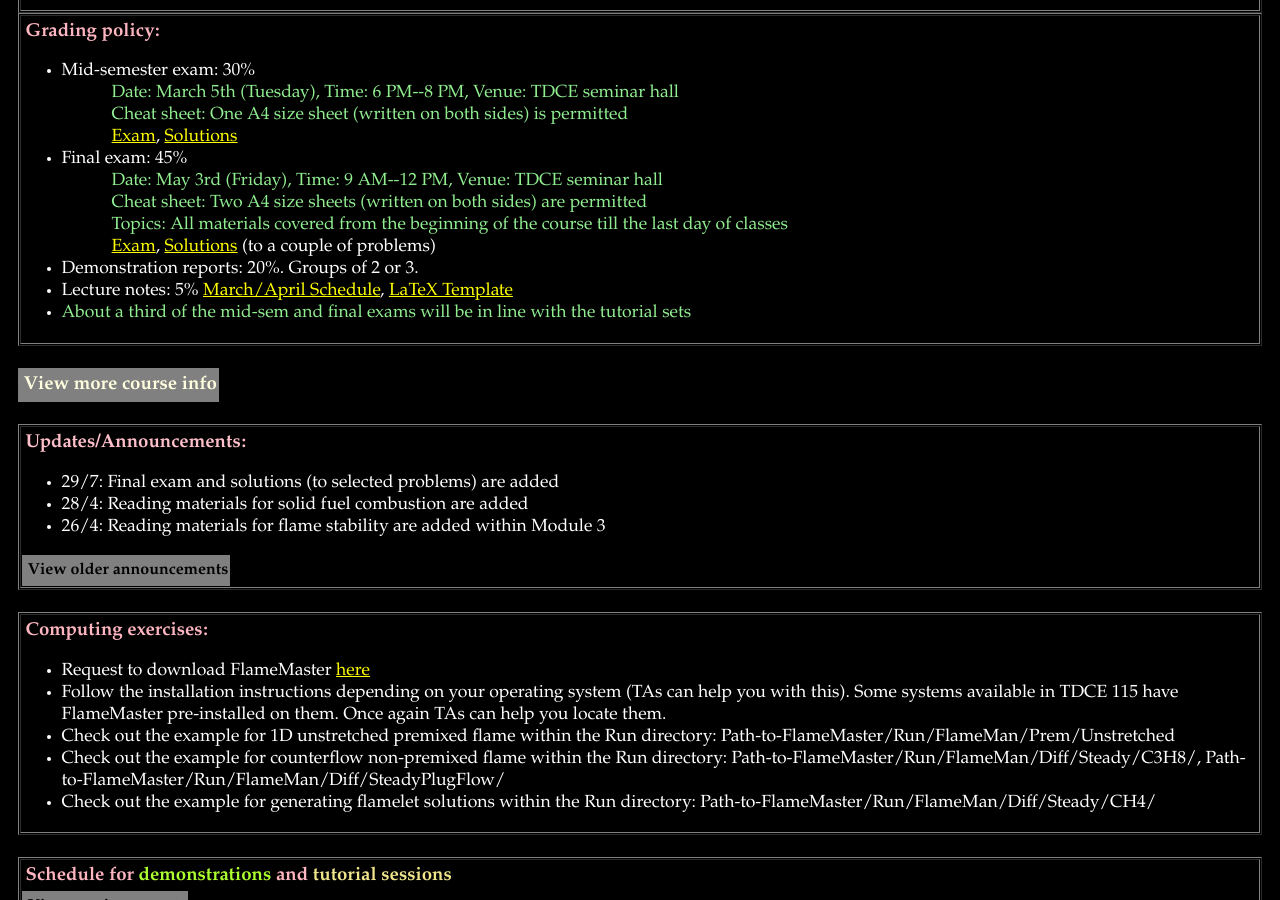
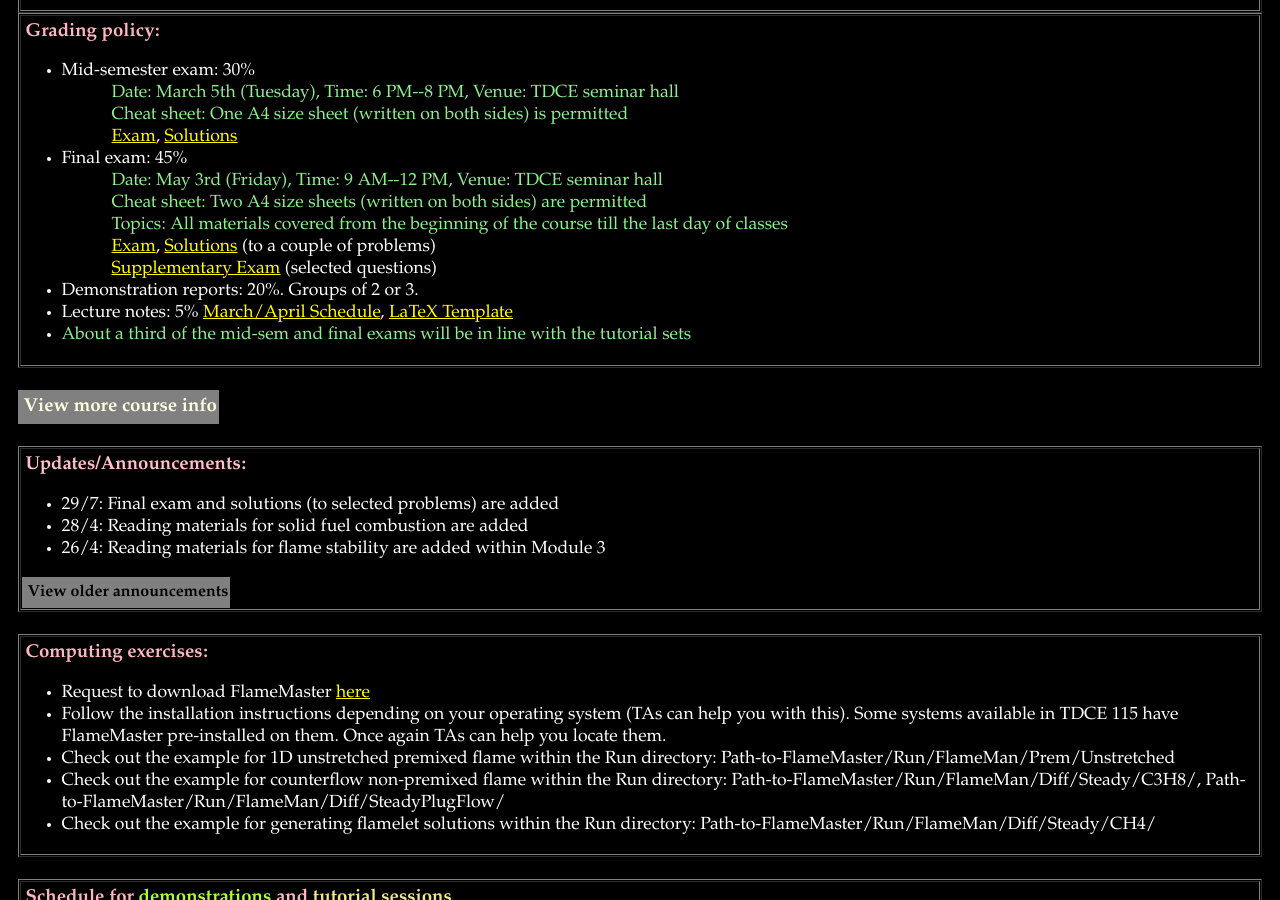
Before and after one commit to krithikasivaram/krithikasivaram.github.io, a Jekyll site: the page teaching/ME6166_Jan_May_2019.html, which Jekyll copies as it is, in a window 1280 px wide and 900 px high, scrolled down 401 px. Built offline with Jekyll 4.4.1, drawn with Linux system fonts in a browser that asks for light colours.

Commit message:
final exam me6166

```diff
--- a/teaching/ME6166_Jan_May_2019.html
+++ b/teaching/ME6166_Jan_May_2019.html
@@ -126,7 +126,7 @@ p
 		<p style="padding-left: 50px;"><font color="lightgreen">Cheat sheet: Two A4 size sheets (written on both sides) are permitted</font></p>
 		<p style="padding-left: 50px;"><font color="lightgreen">Topics: All materials covered from the beginning of the course till the last day of classes</font></p></li>
 		<p style="padding-left: 50px;"><a href="https://owncloud.iitm.ac.in/index.php/s/AhodnwpsABHiOqK" target="_blank">Exam</a>, <a href="https://owncloud.iitm.ac.in/index.php/s/HiLysdWlUimMQnK">Solutions</a> (to a couple of problems)
-		</li>
+		<p style="padding-left: 50px;"><a href="https://owncloud.iitm.ac.in/index.php/s/O9k9L3nIqznZn7R" target="_blank">Supplementary Exam</a> (selected questions) </li>
 		 <li> Demonstration reports: 20%. Groups of 2 or 3.</li>
 		 <li> Lecture notes: 5% <a href="https://owncloud.iitm.ac.in/index.php/s/bTuzOTYzPEcjqf6" target="_blank">March/April Schedule</a>, <a href="https://owncloud.iitm.ac.in/public.php?service=files&t=8YtY5rA5G4JVuxz" target="_blank">LaTeX Template</a></li>
 		 <li> <font color="lightgreen">About a third of the mid-sem and final exams will be in line with the tutorial sets</font>
```
